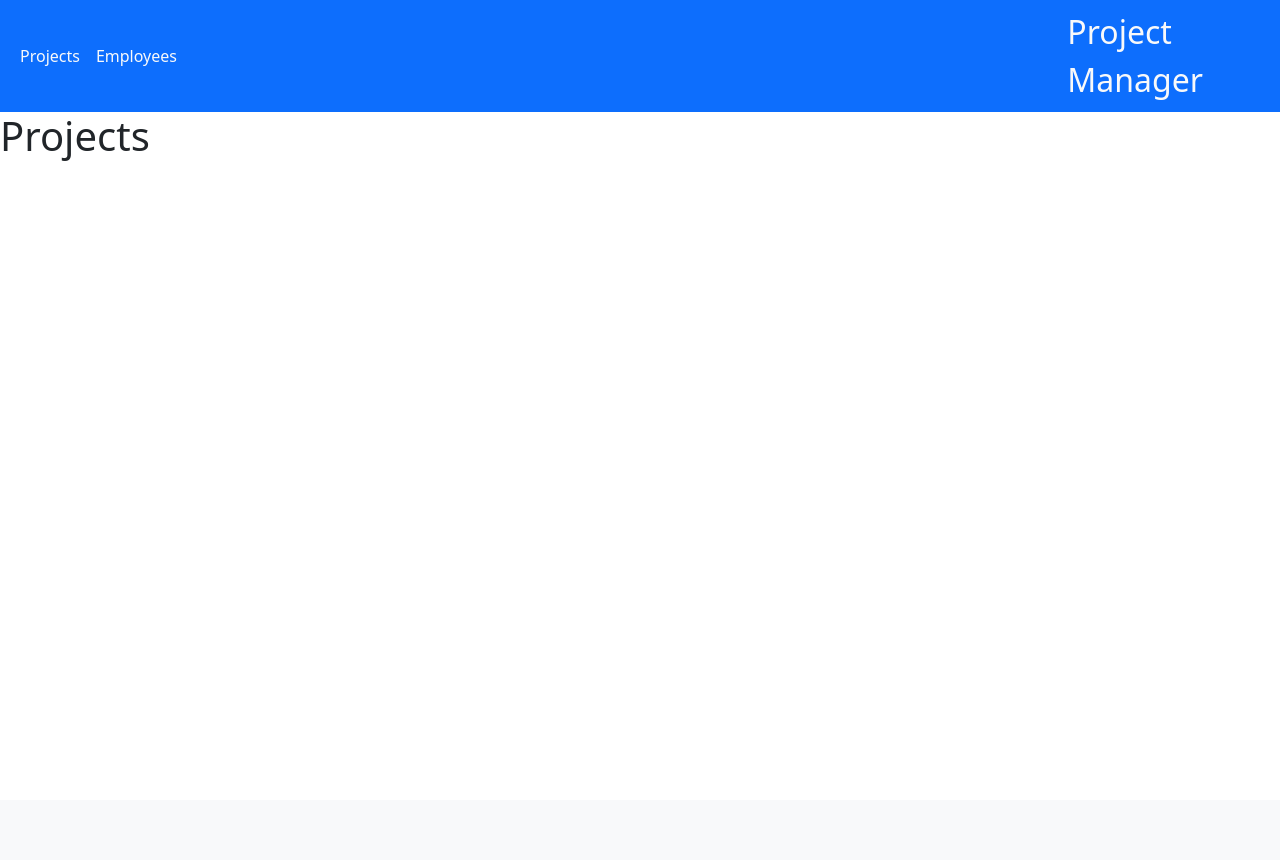
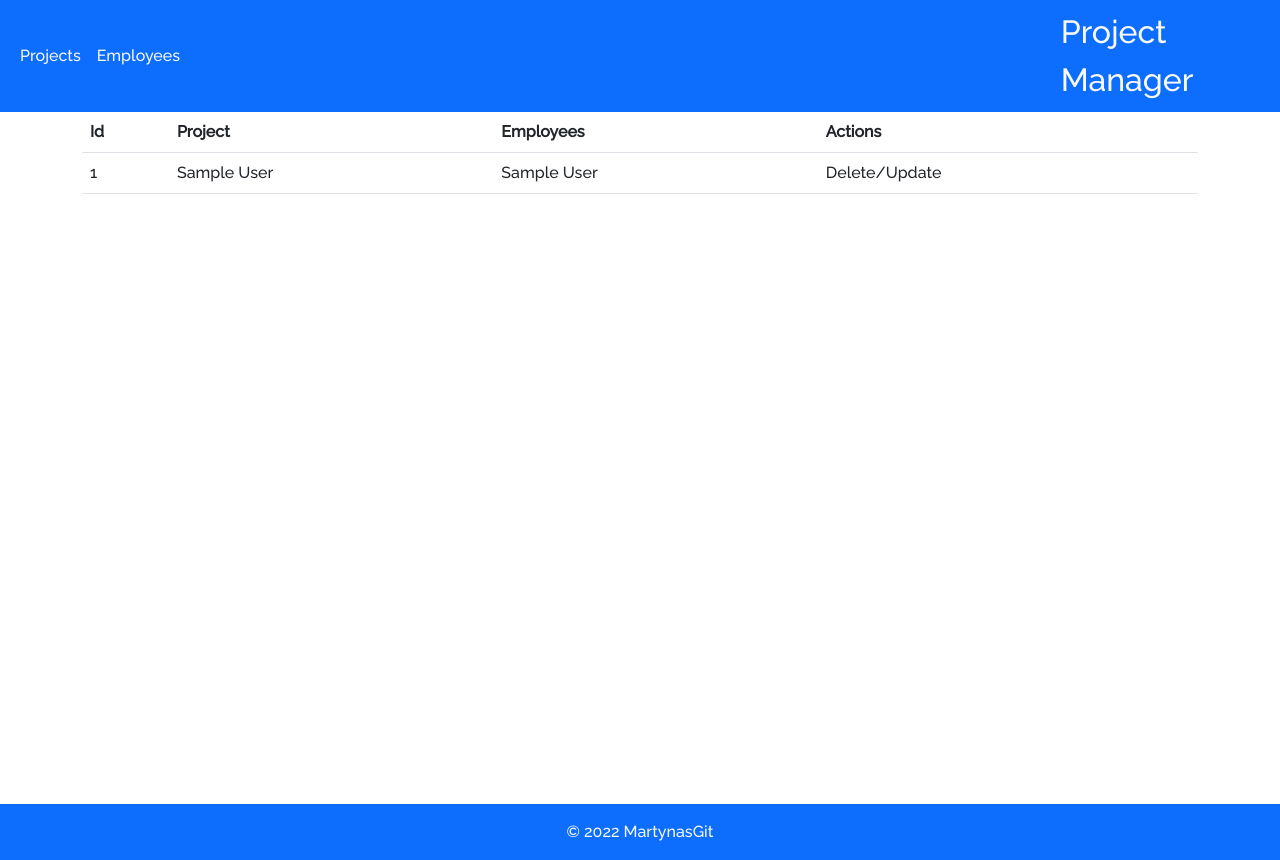
Before and after one commit to MartynasGit/ProjectManager, a PHP site: page /index.php?path=Readme in a window 1280 px wide. Before the commit the page ends 161 px from the top, so only its background shows below. Run offline with PHP 8.4, Linux system fonts and the light colour scheme; tables that the repository leaves empty or names only in its code hold one stand-in row (values such as "Sample post").

Commit message:
Created Readme, styles files Implemented display from MySQL database tavbles. Added some styling to index.php.

```diff
--- a/index.php
+++ b/index.php
@@ -1,16 +1,19 @@
 <!DOCTYPE html>
 <html lang="en">
-
 <head>
     <meta charset="UTF-8">
     <meta http-equiv="X-UA-Compatible" content="IE=edge">
     <meta name="viewport" content="width=device-width, initial-scale=1.0">
+    <link rel="preconnect" href="https://fonts.googleapis.com">
+    <link rel="preconnect" href="https://fonts.gstatic.com" crossorigin>
+    <link href="https://fonts.googleapis.com/css2?family=Lato&display=swap" rel="stylesheet">
+    <link href="https://fonts.googleapis.com/css2?family=Lato&family=Raleway:wght@500&display=swap" rel="stylesheet">
+    <link href="https://cdn.jsdelivr.net/npm/bootstrap@5.2.1/dist/css/bootstrap.min.css" rel="stylesheet" integrity="sha384-iYQeCzEYFbKjA/T2uDLTpkwGzCiq6soy8tYaI1GyVh/UjpbCx/TYkiZhlZB6+fzT" crossorigin="anonymous">
     <title>Project Manager</title>
-    <link href="https://cdn.jsdelivr.net/npm/bootstrap@5.2.1/dist/css/bootstrap.min.css" rel="stylesheet" integrity="sha384-iYQeCzEYFbKjA/T2uDLTpkwGzCiq6soy8tYaI1GyVh/UjpbCx/TYkiZhlZB6+fzT" crossorigin="anonymous">
+    <link href="./styles.css" rel="stylesheet">
 </head>
-
 <body>
-    <!-- Navbar -->
+    <!-- NAVBAR -->
     <nav class="navbar navbar-expand-lg bg-primary text-light">
         <div class="container-fluid">
             <div class="collapse navbar-collapse" id="navbarNavDropdown">
@@ -24,12 +27,13 @@
                 </ul>
             </div>
         </div>
-        <span style="width: 20%;" class="fs-2">Project Manager</span>
+        <span style="width: 20%;" class="fs-2 me-2">Project Manager</span>
     </nav>
+    <div class="container-min-height">
+        <div class="content-wrap container">
             <!-- Table -->
             <table class="table">
                 <?php
-
                 if (isset($_GET['path']) and  $_GET['path'] == "Employees") {
                     include('./employees.php');
                 } else {
@@ -37,7 +41,14 @@
                 }
                 ?>
             </table>
-
+        </div>
+        <!-- FOOTER -->
+        <footer class="bg-primary text-light text-center p-3">
+            <span> © <?php echo date("Y"); ?>
+                <a href="https://github.com/MartynasGit" target="_blank" class="text-light">MartynasGit</a>
+            </span>
+        </footer>
+    </div>
 </body>
 
 </html>
--- a/projects.php
+++ b/projects.php
@@ -1 +1,34 @@
-<h1>Projects</h1>
+<?php
+$servername = "localhost";
+$username = "root";
+$password = "";
+$dbname = "project_manager";
+$conn = mysqli_connect($servername, $username, $password, $dbname); // Create connection
+//If connection correct message
+if (!$conn) die("Connection failed: " . mysqli_connect_error());
+
+$sql = "SELECT projects.id as id, project_name, name_e FROM projects
+LEFT JOIN employees ON employees.project_id = projects.id ORDER BY id asc;";
+$result = mysqli_query($conn, $sql);
+mysqli_close($conn);
+?>
+<thead>
+    <tr>
+        <th scope="col">Id</th>
+        <th scope="col">Project</th>
+        <th scope="col">Employees</th>
+        <th scope="col">Actions</th>
+    </tr>
+</thead>
+<tbody>
+    <?php
+    if (mysqli_num_rows($result) > 0) {
+        while ($row = mysqli_fetch_assoc($result)) {
+            echo "<tr> <td>" . $row['id'];
+            echo "</td> <td> " . $row['project_name'];
+            echo "</td> <td> " . $row['name_e'];
+            echo "</td> <td> " . 'Delete/Update' . "</td></tr>";
+        }
+    }
+    ?>
+</tbody>
--- /dev/null
+++ b/styles.css
@@ -0,0 +1,19 @@
+*{
+  font-family: "Lato", sans-serif;
+  font-family: "Raleway", sans-serif;
+}
+a {
+  text-decoration: none;
+}
+.container-min-height {
+  position: relative;
+  min-height: 93.5vh;
+}
+.content-wrap {
+  padding-bottom: 2.5rem;
+}
+footer {
+  position: absolute;
+  bottom: 0;
+  width: 100%;
+}
```
Also changed, not shown: employees.php (+10 -20 lines), Readme.md (added). Lines whose indentation alone changed are shown as unchanged.
